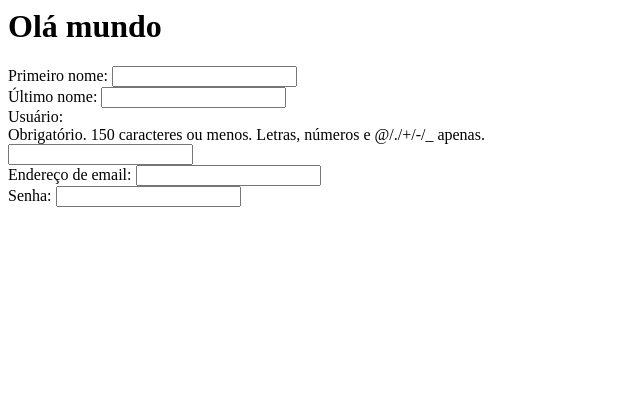
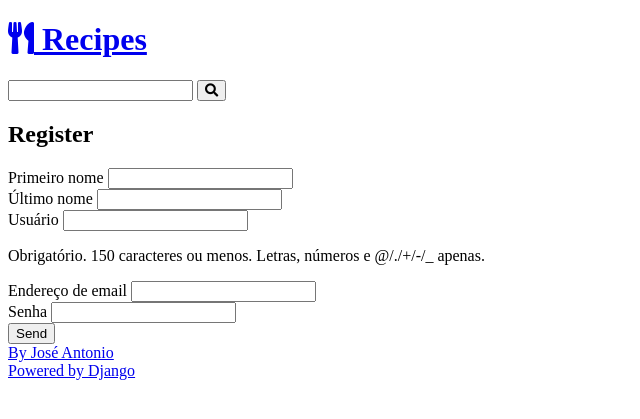
Before and after one commit to joseantonioalmeida/PROJECT-RECIPES-DJANGO, a Django app: page /authors/register/ in a window 1280 px wide. Shown: the top 419 px of the page, without its empty margins (0-640 px from the left). Run offline with Django 5.2, Linux system fonts and the light colour scheme.

Commit message:
adicionando todos os campos manualmente para melhor controle do css

```diff
--- a/authors/templates/authors/pages/register_view.html
+++ b/authors/templates/authors/pages/register_view.html
@@ -1,2 +1,32 @@
-<h1>Olá mundo</h1>
-{{ form }}
+{% extends "global/base.html" %}
+
+{% block title %}Register | {% endblock title %}
+
+{% block content %}
+    <div class='main-content center container'>
+        <h2>Register</h2>
+    </div>
+
+    <div class='main-content container'>
+        <form action='' method="POST">
+            {% csrf_token %}
+            <div class='form-content form-container-grid'>
+                {% for field in form %}
+                    <div class='form-group'>
+                        <label for="{{ field.id_for_label }}">{{ field.label }}</label>
+                        {{ field }}
+
+                        {% if field.help_text %}
+                            <p class='help-text'>{{ field.help_text }}</p>
+                        {% endif %}
+
+                        {{ field.errors }}
+                    </div>
+                {% endfor %}
+            </div>
+            <div class='form-group'>
+                <button type="submit">Send</button>
+            </div>
+        </form>
+    </div>
+{% endblock content %}
--- a/authors/views.py
+++ b/authors/views.py
@@ -1,9 +1,13 @@
 from django.shortcuts import render
 from .forms import RegisterForm
-# Create your views here.
+
+
 
 def register_view(request):
-    form = RegisterForm()
+    if request.POST:
+        form = RegisterForm(request.POST)
+    else:
+        form = RegisterForm()
     return render(
         request,
         'authors/pages/register_view.html',
```
